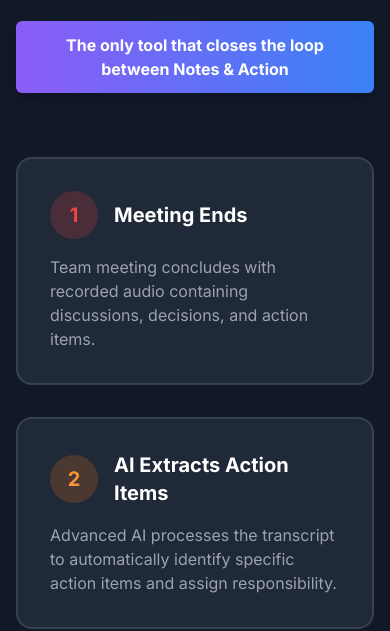
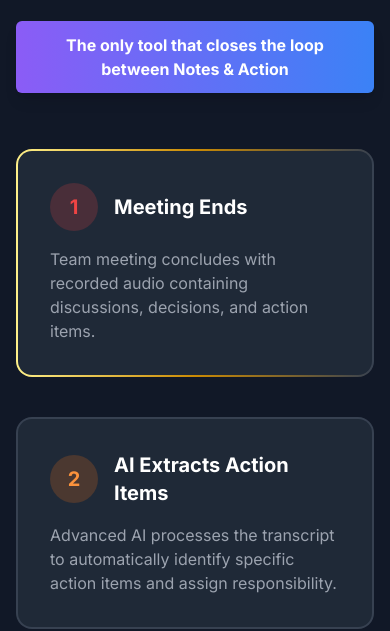
Before and after one commit to newdawnera/onevoice, a plain HTML site: page frontend/how.html in a window 390 px wide. Shown: the part 219-850 px from the top of the page. Drawn offline with nearby package versions, Linux system fonts and the light colour scheme.

Commit message:
refact: added onscroll mobile animation effect to how.html

```diff
--- a/frontend/scripts/how.js
+++ b/frontend/scripts/how.js
@@ -80,3 +80,33 @@ document.addEventListener("DOMContentLoaded", () => {
     resizeTimer = setTimeout(drawLines, 250);
   });
 });
+
+document.addEventListener("DOMContentLoaded", () => {
+  if (window.innerWidth >= 768) {
+    return;
+  }
+
+  const cards = document.querySelectorAll(".card-hover-wrapper");
+
+  const handleIntersection = (entries) => {
+    entries.forEach((entry) => {
+      if (entry.isIntersecting) {
+        cards.forEach((card) => {
+          card.classList.remove("is-active");
+        });
+
+        entry.target.classList.add("is-active");
+      }
+    });
+  };
+
+  const observer = new IntersectionObserver(handleIntersection, {
+    root: null,
+    rootMargin: "-45% 0px -45% 0px",
+    threshold: 0,
+  });
+
+  cards.forEach((card) => {
+    observer.observe(card);
+  });
+});
--- a/frontend/styles/how.css
+++ b/frontend/styles/how.css
@@ -13,7 +13,8 @@
   height: 100%;
 }
 
-.card-hover-wrapper:hover {
+.card-hover-wrapper:hover,
+.card-hover-wrapper.is-active {
   transform: translateY(-8px);
 
   background-image: linear-gradient(
```
